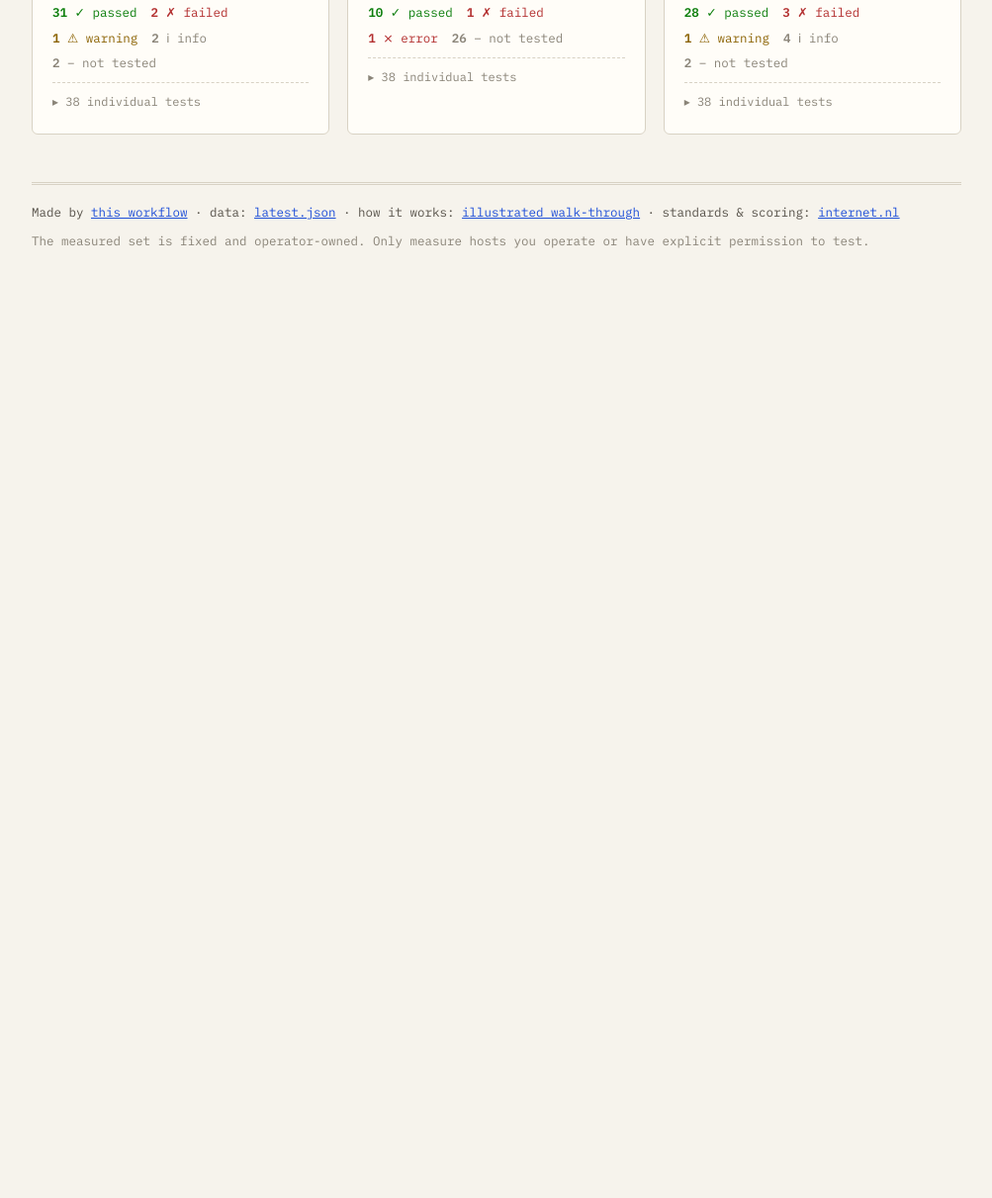
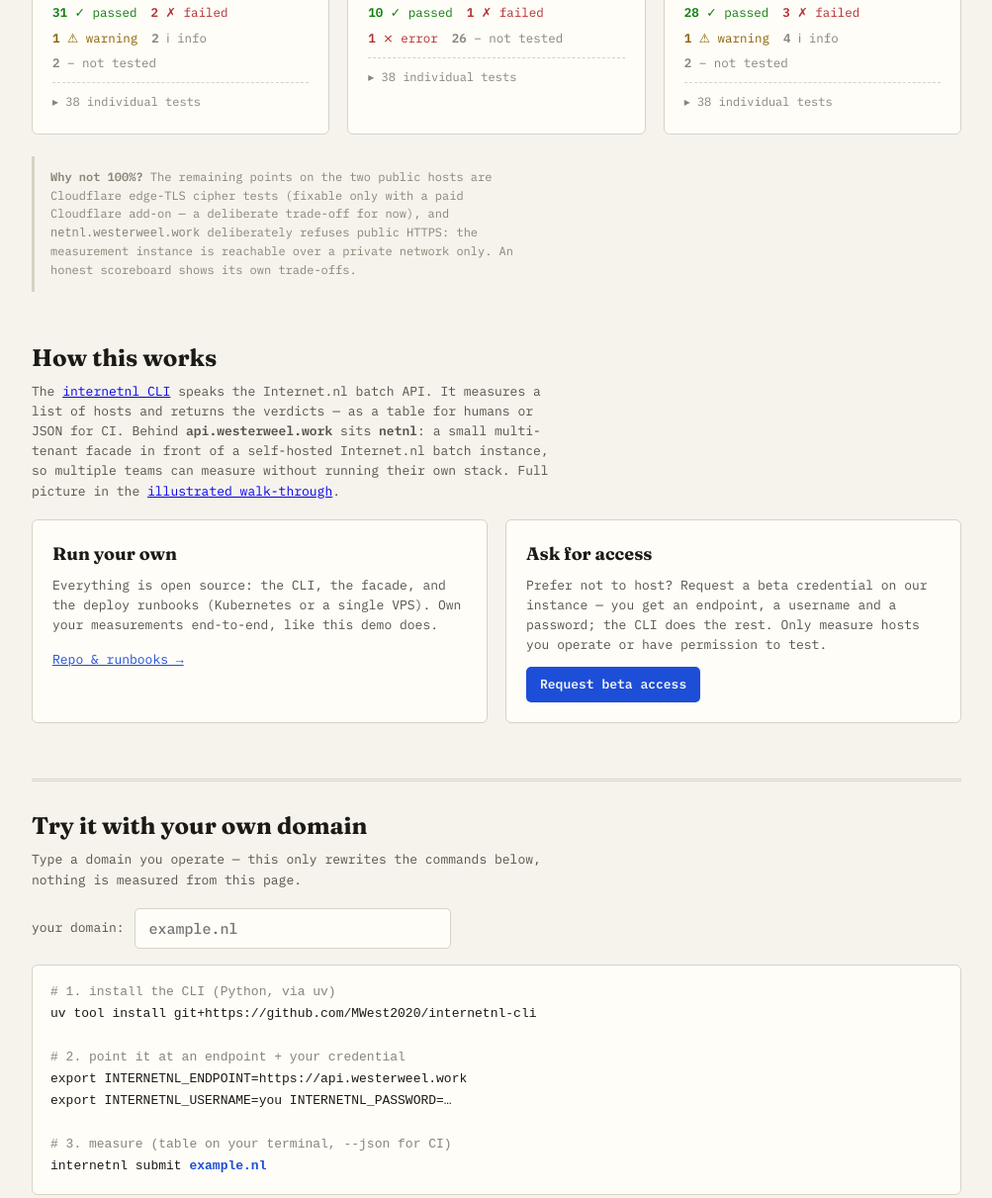
Before and after one commit to MWest2020/internetnl-cli-demo, a plain HTML site: page docs/index.html in a window 1280 px wide. Shown: the part 622-1833 px from the top of the page at 99% size, without its empty margins (138-1141 px from the left). Before the commit the page ends 956 px from the top, so only its background shows below. Drawn offline with Linux system fonts and the light colour scheme.

Commit message:
Page: kanttekening bij de scores + how-it-works, twee adoptieroutes en een try-it-veld
- Waarom-geen-100%-noot (Cloudflare edge-ciphers = bewuste keuze;
  netnl-host bewust dicht)
- How this works + twee routes: zelf hosten (repo/runbooks) of
  beta-toegang vragen (mail-CTA)
- Try-it: domeinveld dat de CLI-commando's herschrijft (display-only,
  meet niets)

```diff
--- a/docs/index.html
+++ b/docs/index.html
@@ -141,6 +141,49 @@
 
   .state { padding: 40px 0; color: var(--ink-2); font-size: 14px; }
 
+  .footnote {
+    margin-top: 22px; padding: 12px 16px;
+    border-left: 3px solid var(--rule);
+    color: var(--ink-3); font-size: 12px; max-width: 72ch;
+  }
+
+  section.tryit { margin-top: 56px; border-top: 3px double var(--rule); padding-top: 26px; }
+  section.tryit h2, section.how h2 {
+    font-family: "Fraunces", serif; font-weight: 700; font-size: 24px; margin: 0 0 6px;
+  }
+  section.tryit .sub, section.how .sub { color: var(--ink-2); font-size: 13px; margin: 0 0 18px; max-width: 68ch; }
+  .domain-input {
+    display: flex; gap: 10px; flex-wrap: wrap; align-items: center; margin-bottom: 16px;
+  }
+  .domain-input input {
+    font: 500 15px "IBM Plex Mono", monospace;
+    background: var(--panel); color: var(--ink);
+    border: 1px solid var(--rule); border-radius: 5px;
+    padding: 10px 14px; min-width: min(320px, 80vw);
+  }
+  .domain-input input:focus { outline: 2px solid var(--accent); border-color: transparent; }
+  .domain-input label { font-size: 13px; color: var(--ink-2); }
+  pre.cmds {
+    background: var(--panel); border: 1px solid var(--rule); border-radius: 6px;
+    padding: 16px 18px; overflow-x: auto; font-size: 13px; line-height: 1.7; margin: 0;
+  }
+  pre.cmds .c { color: var(--ink-3); }
+  pre.cmds .v { color: var(--accent); font-weight: 600; }
+
+  section.how { margin-top: 48px; }
+  .routes { display: grid; grid-template-columns: repeat(auto-fit, minmax(300px, 1fr)); gap: 18px; margin-top: 6px; }
+  .route {
+    background: var(--panel); border: 1px solid var(--rule); border-radius: 6px; padding: 20px;
+  }
+  .route h3 { font-family: "Fraunces", serif; font-size: 18px; margin: 0 0 8px; }
+  .route p { font-size: 13px; color: var(--ink-2); margin: 0 0 12px; }
+  .route a.btn {
+    display: inline-block; font-size: 13px; font-weight: 600;
+    color: var(--paper); background: var(--accent); text-decoration: none;
+    padding: 8px 14px; border-radius: 5px;
+  }
+  .route a.lnk { font-size: 13px; color: var(--accent); }
+
   footer {
     margin-top: 48px; border-top: 3px double var(--rule); padding-top: 18px;
     font-size: 12.5px; color: var(--ink-2);
@@ -174,6 +217,63 @@
 
   <div class="cards" id="cards"></div>
   <div class="state" id="state">Loading latest measurement…</div>
+
+  <p class="footnote">
+    <b>Why not 100%?</b> The remaining points on the two public hosts are
+    Cloudflare edge-TLS cipher tests (fixable only with a paid Cloudflare
+    add-on — a deliberate trade-off for now), and
+    <code>netnl.westerweel.work</code> deliberately refuses public HTTPS:
+    the measurement instance is reachable over a private network only.
+    An honest scoreboard shows its own trade-offs.
+  </p>
+
+  <section class="how">
+    <h2>How this works</h2>
+    <p class="sub">
+      The <a href="https://github.com/MWest2020/internetnl-cli">internetnl CLI</a>
+      speaks the Internet.nl batch API. It measures a list of hosts and returns
+      the verdicts — as a table for humans or JSON for CI. Behind
+      <b>api.westerweel.work</b> sits <b>netnl</b>: a small multi-tenant facade
+      in front of a self-hosted Internet.nl batch instance, so multiple teams can
+      measure without running their own stack. Full picture in the
+      <a href="https://claude.ai/code/artifact/82279ff8-2a68-43ee-a7b5-2d8fa0ebfa12">illustrated walk-through</a>.
+    </p>
+    <div class="routes">
+      <div class="route">
+        <h3>Run your own</h3>
+        <p>Everything is open source: the CLI, the facade, and the deploy
+        runbooks (Kubernetes or a single VPS). Own your measurements
+        end-to-end, like this demo does.</p>
+        <a class="lnk" href="https://github.com/MWest2020/internetnl-cli#readme">Repo &amp; runbooks →</a>
+      </div>
+      <div class="route">
+        <h3>Ask for access</h3>
+        <p>Prefer not to host? Request a beta credential on our instance —
+        you get an endpoint, a username and a password; the CLI does the rest.
+        Only measure hosts you operate or have permission to test.</p>
+        <a class="btn" href="mailto:mark&#64;conduction&#46;nl?subject=netnl%20beta%20access">Request beta access</a>
+      </div>
+    </div>
+  </section>
+
+  <section class="tryit">
+    <h2>Try it with your own domain</h2>
+    <p class="sub">Type a domain you operate — this only rewrites the commands
+    below, nothing is measured from this page.</p>
+    <div class="domain-input">
+      <label for="dom">your domain:</label>
+      <input id="dom" type="text" placeholder="example.nl" autocomplete="off" spellcheck="false">
+    </div>
+    <pre class="cmds"><span class="c"># 1. install the CLI (Python, via uv)</span>
+uv tool install git+https://github.com/MWest2020/internetnl-cli
+
+<span class="c"># 2. point it at an endpoint + your credential</span>
+export INTERNETNL_ENDPOINT=https://api.westerweel.work
+export INTERNETNL_USERNAME=you INTERNETNL_PASSWORD=…
+
+<span class="c"># 3. measure (table on your terminal, --json for CI)</span>
+internetnl submit <span class="v" id="cmd-domain">example.nl</span></pre>
+  </section>
 
   <footer>
     <div>
@@ -272,6 +372,15 @@
       document.getElementById("state").textContent =
         "No measurement data yet (" + e.message + "). The daily workflow will publish the first run.";
     });
+
+  // "Try it": rewrite the sample command with the visitor's own domain.
+  // Display-only — nothing is submitted anywhere from this page.
+  document.getElementById("dom").addEventListener("input", (ev) => {
+    const v = ev.target.value.trim().toLowerCase()
+      .replace(/^https?:\/\//, "").replace(/\/.*$/, "");
+    const ok = /^([a-z0-9]([a-z0-9-]*[a-z0-9])?\.)+[a-z]{2,}$/.test(v);
+    document.getElementById("cmd-domain").textContent = ok ? v : "example.nl";
+  });
 </script>
 </body>
 </html>
```
